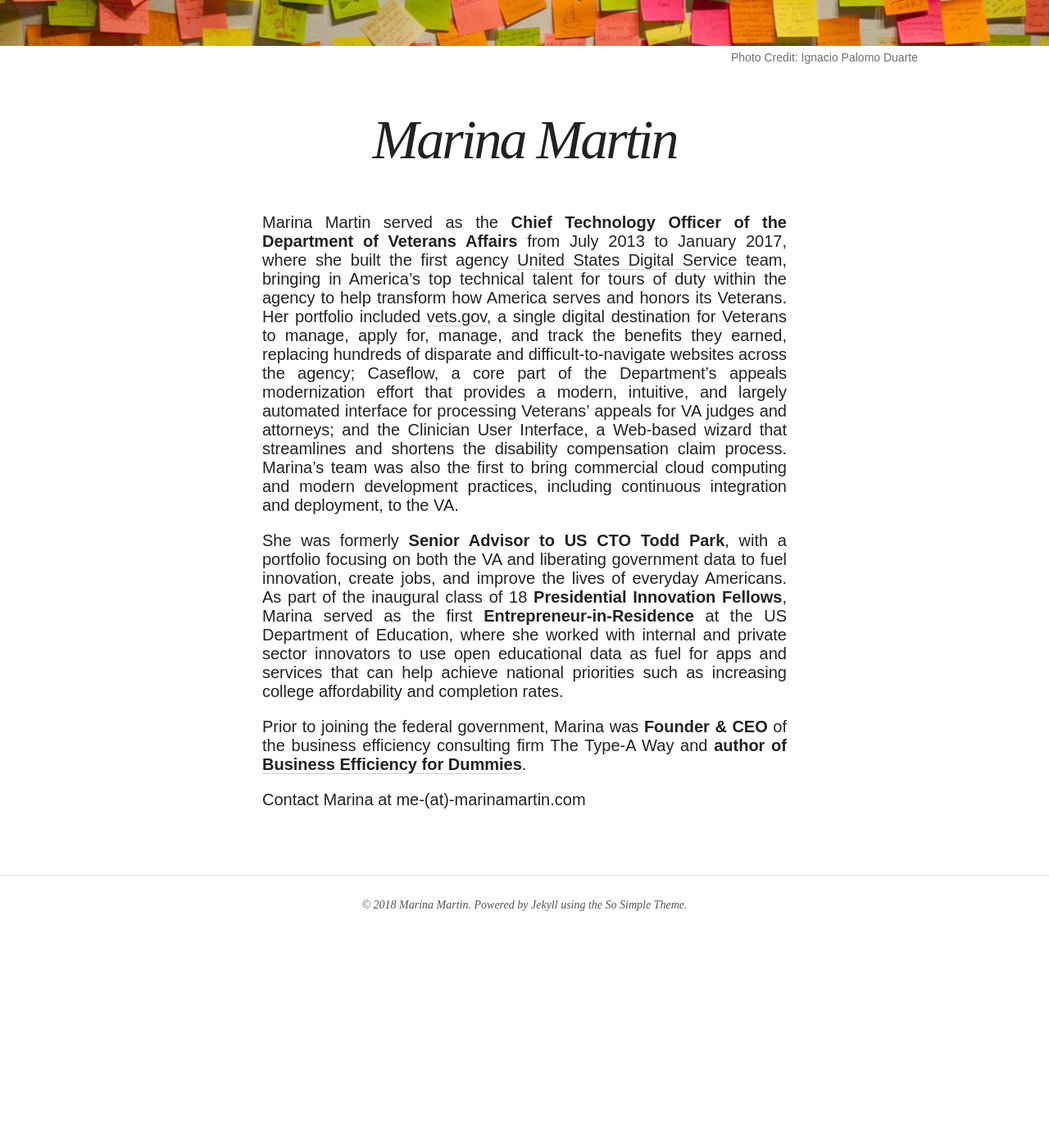
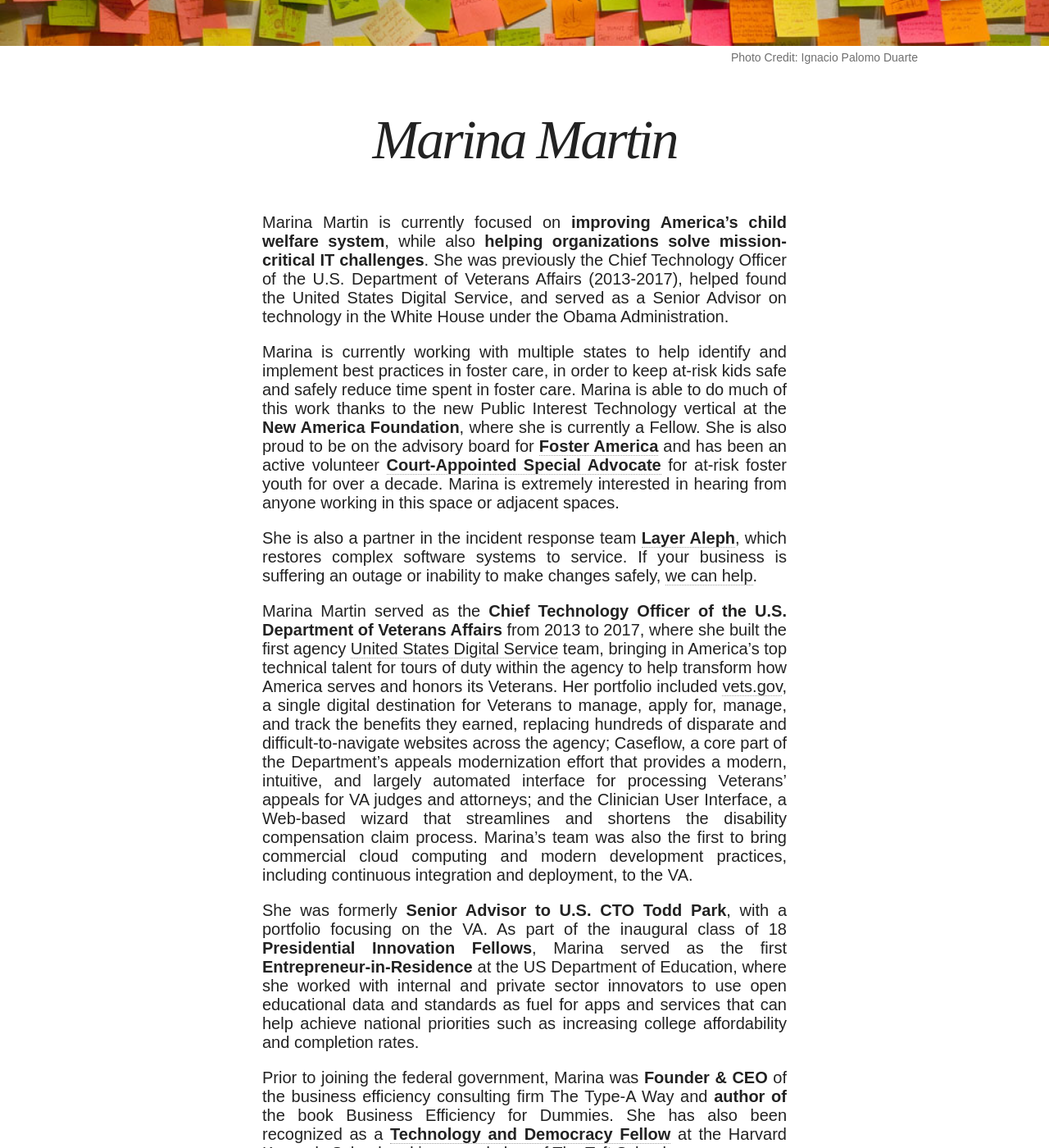
Before and after one commit to MarinaNitze/marinanitze.github.io, a Jekyll site: the page built from index.md, in a window 1280 px wide and 1400 px high, scrolled down 413 px. Shown: the whole window at 82% size. Built offline with Jekyll 4.4.1, drawn with Linux system fonts in a browser that asks for light colours; nearby versions of some CDN libraries; before the commit the page ends 1627 px from its top, so only the background shows below that; some of the changed text lies outside the part shown.

Commit message:
Updated bio

```diff
--- a/index.md
+++ b/index.md
@@ -1,18 +1,28 @@
 ---
 layout: page
 title: Marina Martin
-tags: [Marina Martin, efficiency, consultant, productivity, Veterans Affairs, VA, CTO, Chief Technology Officer]
-modified: 2017-01-22
+tags: [Marina Martin, foster care, Layer Aleph, efficiency, consultant, productivity, Veterans Affairs, VA, CTO, Chief Technology Officer]
+modified: 2018-05-28
 image:
   feature: postits.jpg
   credit: Ignacio Palomo Duarte
   creditlink: https://www.flickr.com/photos/3oheme/5141328136
 ---
 
-Marina Martin served as the **Chief Technology Officer of the Department of Veterans Affairs** from July 2013 to January 2017, where she built the first agency [United States Digital Service](https://www.usds.gov) team, bringing in America’s top technical talent for tours of duty within the agency to help transform how America serves and honors its Veterans. Her portfolio included [vets.gov](https://www.vets.gov), a single digital destination for Veterans to manage, apply for, manage, and track the benefits they earned, replacing hundreds of disparate and difficult-to-navigate websites across the agency; Caseflow, a core part of the Department’s appeals modernization effort that provides a modern, intuitive, and largely automated interface for processing Veterans’ appeals for VA judges and attorneys; and the Clinician User Interface, a Web-based wizard that streamlines and shortens the disability compensation claim process. Marina’s team was also the first to bring commercial cloud computing and modern development practices, including continuous integration and deployment, to the VA.
+Marina Martin is currently focused on **improving America's child welfare system**, while also **helping organizations solve mission-critical IT challenges**. She was previously the Chief Technology Officer of the U.S. Department of Veterans Affairs (2013-2017), helped found the United States Digital Service, and served as a Senior Advisor on technology in the White House under the Obama Administration.
 
-She was formerly **Senior Advisor to US CTO Todd Park**, with a portfolio focusing on both the VA and liberating government data to fuel innovation, create jobs, and improve the lives of everyday Americans. As part of the inaugural class of 18 **Presidential Innovation Fellows**, Marina served as the first **Entrepreneur-in-Residence** at the US Department of Education, where she worked with internal and private sector innovators to use open educational data as fuel for apps and services that can help achieve national priorities such as increasing college affordability and completion rates.
 
-Prior to joining the federal government, Marina was **Founder & CEO** of the business efficiency consulting firm The Type-A Way and **author of** [**Business Efficiency for Dummies**](http://bit.ly/businessefficiencybook).
+Marina is currently working with multiple states to help identify and implement best practices in foster care, in order to keep at-risk kids safe and safely reduce time spent in foster care. Marina is able to do much of this work thanks to the new Public Interest Technology vertical at the **New America Foundation**, where she is currently a Fellow. She is also proud to be on the advisory board for [**Foster America**](https://www.fosteramerica.org) and has been an active volunteer [**Court-Appointed Special Advocate**](http://www.casaforchildren.org/) for at-risk foster youth for over a decade. Marina is extremely interested in hearing from anyone working in this space or adjacent spaces.
+
+She is also a partner in the incident response team [**Layer Aleph**](https://www.layeraleph.com), which restores complex software systems to service. If your business is suffering an outage or inability to make changes safely, [we can help](https://www.layeraleph.com).
+
+
+Marina Martin served as the **Chief Technology Officer of the U.S. Department of Veterans Affairs** from 2013 to 2017, where she built the first agency [United States Digital Service](https://www.usds.gov) team, bringing in America’s top technical talent for tours of duty within the agency to help transform how America serves and honors its Veterans. Her portfolio included [vets.gov](https://www.vets.gov), a single digital destination for Veterans to manage, apply for, manage, and track the benefits they earned, replacing hundreds of disparate and difficult-to-navigate websites across the agency; Caseflow, a core part of the Department’s appeals modernization effort that provides a modern, intuitive, and largely automated interface for processing Veterans’ appeals for VA judges and attorneys; and the Clinician User Interface, a Web-based wizard that streamlines and shortens the disability compensation claim process. Marina’s team was also the first to bring commercial cloud computing and modern development practices, including continuous integration and deployment, to the VA.
+
+She was formerly **Senior Advisor to U.S. CTO Todd Park**, with a portfolio focusing on the VA. As part of the inaugural class of 18 **Presidential Innovation Fellows**, Marina served as the first **Entrepreneur-in-Residence** at the US Department of Education, where she worked with internal and private sector innovators to use open educational data and standards as fuel for apps and services that can help achieve national priorities such as increasing college affordability and completion rates.
+
+Prior to joining the federal government, Marina was **Founder & CEO** of the business efficiency consulting firm The Type-A Way and **author of** the book Business Efficiency for Dummies. She has also been recognized as a [**Technology and Democracy Fellow**](https://ash.harvard.edu/technology-and-democracy-fellowship) at the Harvard Kennedy School and is a proud alum of [The Taft School](https://www.taftschool.org).
+
+Marina lives in Seattle, Washington with her fiancé Charles and their dog, Mo.
 
 Contact Marina at me-(at)-marinamartin.com
```
Also changed, not shown: Gemfile.lock, 9 other files.
